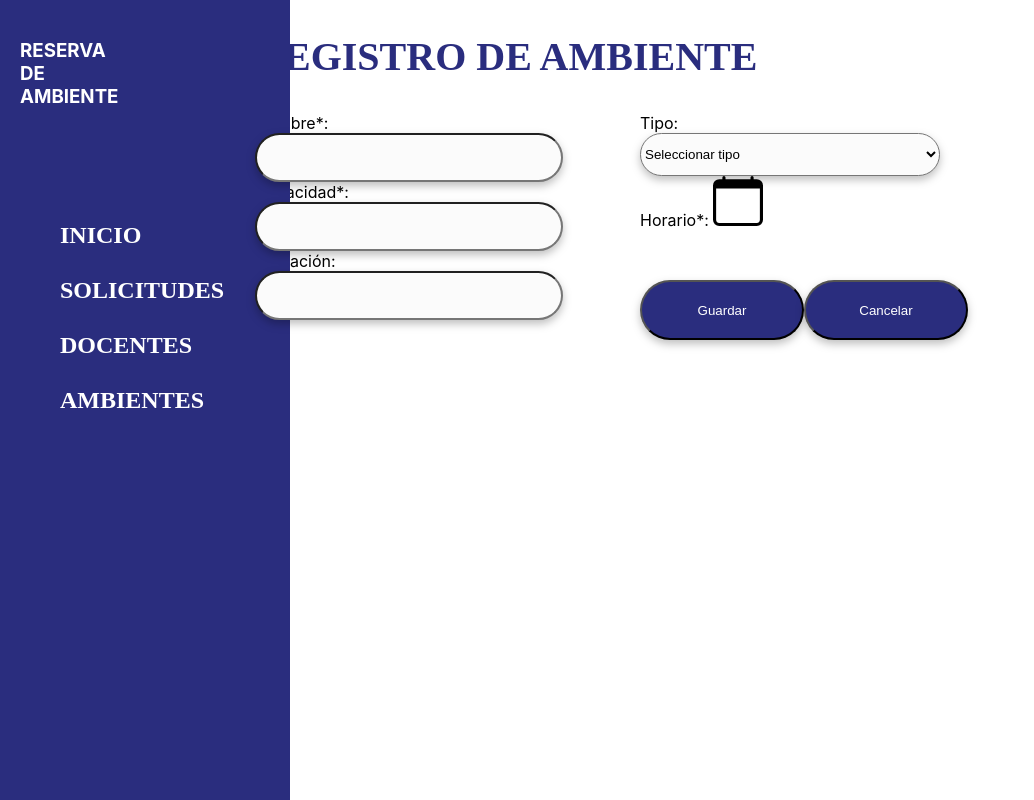
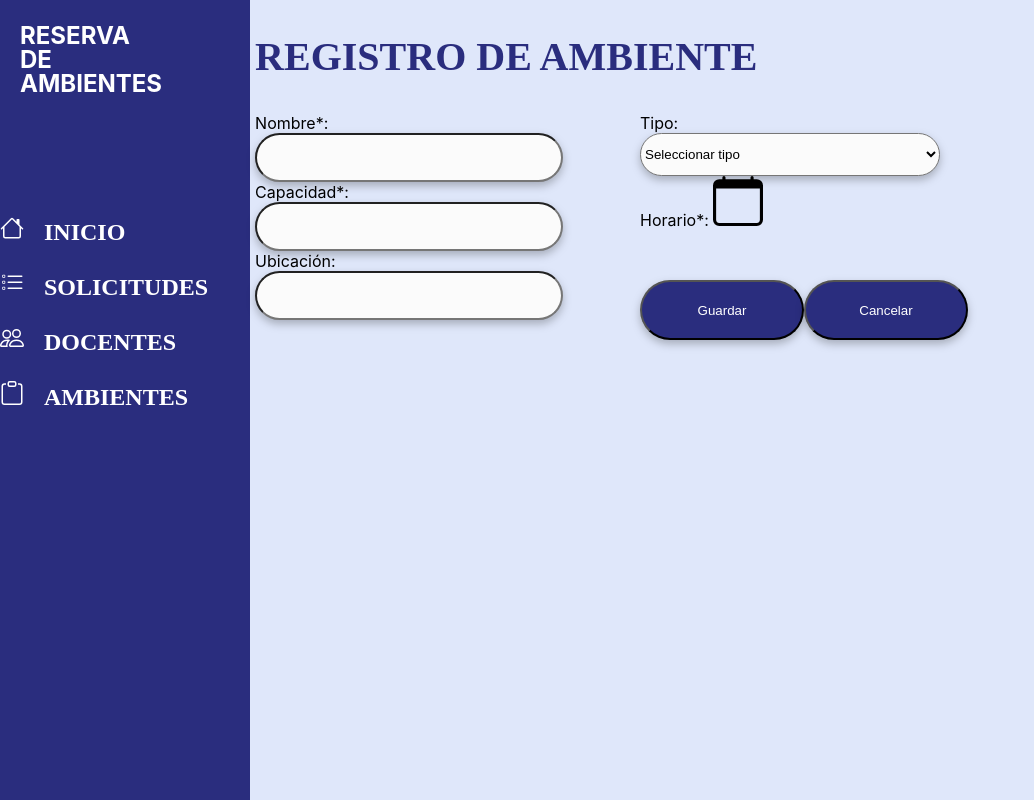
Before and after one commit to JhonPaul12/Reserva-De-Ambientes, a React (Create React App) app in the folder frontend/: page /admin/registroAmbiente in a window 1280 px wide. Shown: the whole page, without its empty margins (0-1034 px from the left). Built offline with nearby package versions, Linux system fonts and the light colour scheme.

Commit message:
SlideBar con rutas

```diff
--- a/frontend/public/index.html
+++ b/frontend/public/index.html
@@ -26,7 +26,7 @@
     -->
     <title>Reserva de Ambientes</title>
   </head>
-  <body>
+  <body style="background-color:#DFE7FA ;">
     <noscript>You need to enable JavaScript to run this app.</noscript>
     <div id="root"></div>
     <!--
--- a/frontend/src/components/ui/SlideBar.css
+++ b/frontend/src/components/ui/SlideBar.css
@@ -9,15 +9,16 @@
     bottom: 0;
     padding: -1;
     margin: 0;
-
+    padding: 0;
     ul{
       margin-top: 100px;
+      padding: 0;
     button{
       width:100%;
       height:55px;
       background-color:#2a2d7e;
       padding: 0;
-       /*margin: 0;*/
+      margin: 0;
       border-style: hidden;
       color: white;
       text-align:left;
@@ -31,8 +32,43 @@
       }
 
     list-style-type: none;
-    button:hover {
-      background-color: lightblue;
-    }
+
     }
   }
+
+  h3{
+    line-height: 1;
+    text-align: left;
+    font-size:24px;
+    margin-left: 20px;
+  }
+  .itemMenu{
+    font-size: 1.25rem;
+    margin-bottom: 3px;
+    width:250px;
+    line-height: 3;
+      color: white;
+      vertical-align:text-top;
+      font-size:24px;
+      font-family:Nunito;
+      font-weight: bold;
+      transition: background-size 0.3s;
+
+  }
+  .itemMenu:hover {
+    background-color: lightblue;
+    background-size: 120%;
+    width: 250px;
+  }
+  .itemMenu2{
+    font-size: 1.25rem;
+    margin-bottom: 3px;
+    width:250px;
+    line-height: 3;
+      color: white;
+      vertical-align:text-top;
+      font-size:24px;
+      font-family:Nunito;
+      font-weight: bold;
+      background-color: #DFE7FA;
+  }
--- a/frontend/src/components/ui/SlideBar.tsx
+++ b/frontend/src/components/ui/SlideBar.tsx
@@ -1,16 +1,29 @@
 import React from 'react'
 import './SlideBar.css';
+import { slideBarAdmin } from '../../lib/constants.tsx';
+import {Link, useLocation } from "react-router-dom"
 export const SlideBar = () => {
-
+  useLocation();
   return (
-    <div className="menu-lateral">
-        <h3>RESERVA <br /> DE <br />AMBIENTE</h3>
+    <aside className="menu-lateral">
+        <div>
+        <h3>RESERVA <br /> DE <br />AMBIENTES</h3>
+        </div>
         <ul>
-          <li><button type="button" >INICIO</button></li>
-          <li><button type="button" >SOLICITUDES</button></li>
-          <li><button type="button" >DOCENTES</button></li>
-          <li><button type="button" >AMBIENTES</button></li>
+         {
+          slideBarAdmin.map(option => (
+            <li key={ option.path }>
+              <Link to={{ pathname: option.path}}
+              style={{ textDecoration: 'none', color: 'inherit' }}>
+                <button className='itemMenu'>{/*{`itemMenu ${pathname.includes(option.path) && 'itemMenu2'}`}>*/}
+              <span style={{ marginRight: '20px' }}>{option.icon}</span>
+              {option.name}
+                </button>
+              </Link>
+            </li>
+          ))
+         }
         </ul>
-      </div>
+      </aside>
   )
 }
--- /dev/null
+++ b/frontend/src/lib/constants.tsx
@@ -0,0 +1,50 @@
+import React from "react";
+import { Clipboard, House, HouseExclamation, ListTask, People, Search } from "react-bootstrap-icons";
+
+export const slideBarAdmin = [
+    {
+        path: 'bienvenida',
+        name: "INICIO",
+        icon: <House/>
+    },
+    {
+        path: 'listaSolicitudes',
+        name: "SOLICITUDES",
+        icon: <ListTask/>
+    },
+    {
+        path: 'listaDocentes',
+        name: "DOCENTES",
+        icon: <People/>
+    },
+    {
+        path: 'registroAmbiente',
+        name: "AMBIENTES",
+        icon: <Clipboard/>
+    },
+
+]
+
+export const slideBarDocente = [
+    {
+        path: 'bienvenida',
+        name: "INICIO",
+        icon: <HouseExclamation/>
+    },
+    {
+        path: 'listaSolicitudes',
+        name: "BUSCAR AMBIENTE",
+        icon: <Search/>
+    },
+    {
+        path: 'listaDocentes',
+        name: "CREAR SOLICITUD",
+        icon: <Clipboard/>
+    },
+    {
+        path: 'registroAmbiente',
+        name: "HISTORIAL",
+        icon: <ListTask/>
+    },
+
+]
```
